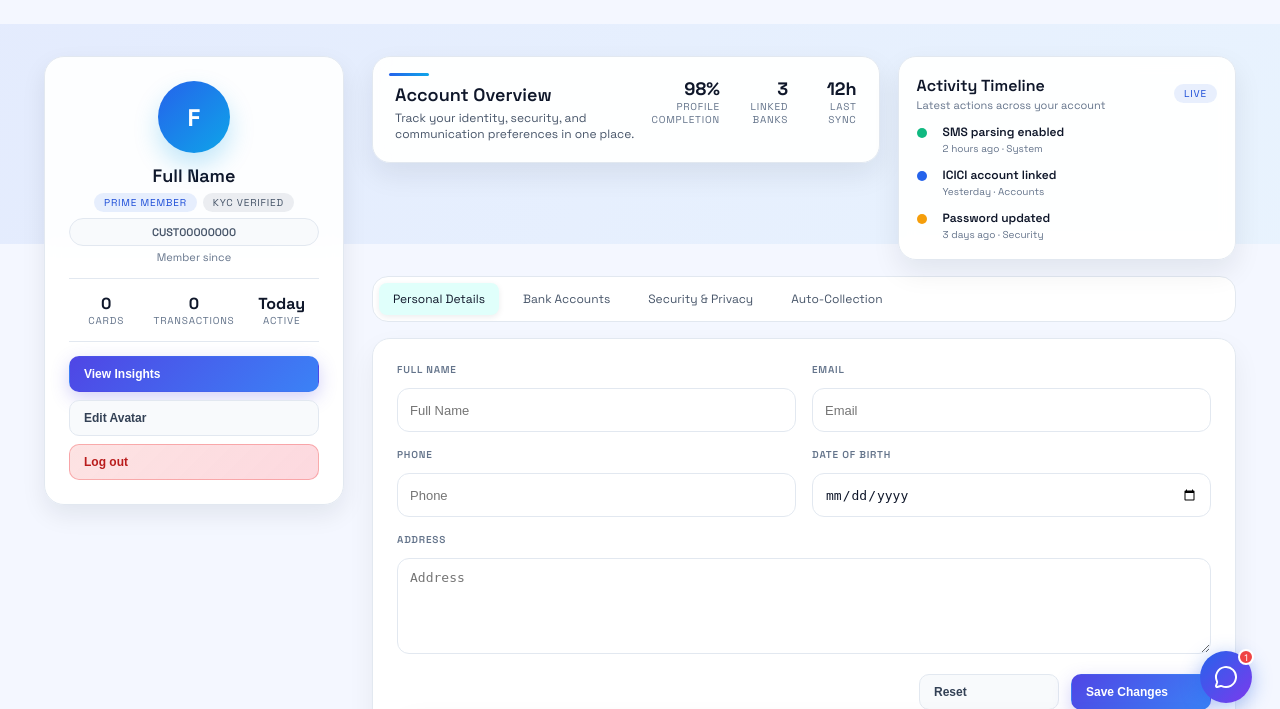
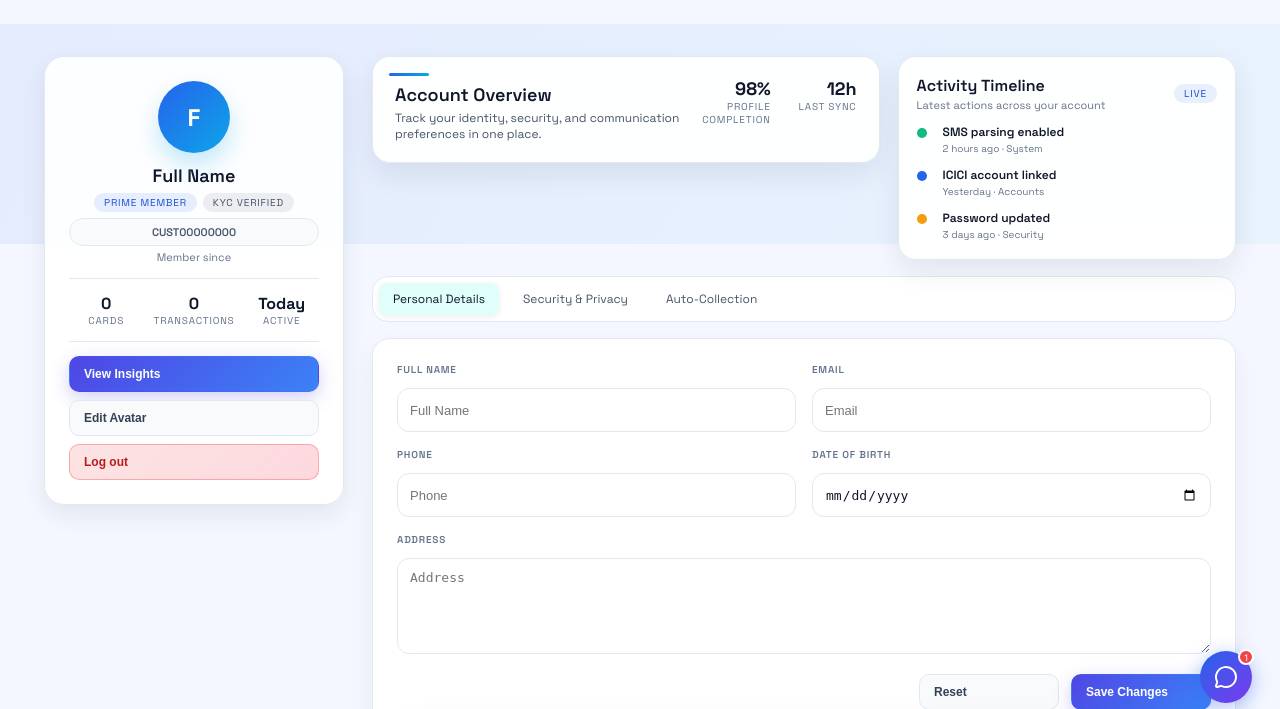
Before and after one commit to sanjith-sanil/FinAdvisor, a FastAPI app: page /profile in a window 1280 px wide. Shown: the part 69-778 px from the top of the page. Run offline with FastAPI, Linux system fonts and the light colour scheme; data that the repository does not hold is empty; parts of the project's set-up code (start-up, migrations or seed data) failed here and were passed over.

Commit message:
Remove Bank Accounts tab and metrics from profile page

```diff
--- a/static/js/profile.js
+++ b/static/js/profile.js
@@ -1,6 +1,5 @@
 const tabs = {
 	personal: document.getElementById("personalTab"),
-	accounts: document.getElementById("accountsTab"),
 	security: document.getElementById("securityTab"),
 	"auto-collection": document.getElementById("autoCollectionTab"),
 };
@@ -553,68 +552,6 @@ document.getElementById("profileForm")?.addEventListener("submit", async (e) =>
 	}
 });
 
-async function loadBankAccounts() {
-	const userId = getUserId();
-	const container = document.getElementById("bankAccounts");
-	if (!container) return;
-
-	try {
-		const accounts = await apiFetch(`/api/v1/bank-accounts/?user_id=${userId}`);
-
-		if (accounts.length === 0) {
-			container.innerHTML = `
-				<div style="text-align: center; padding: 24px; color: #64748B; font-size: 13px;">
-					No bank accounts linked yet.
-				</div>
-			`;
-			return;
-		}
-
-		container.innerHTML = accounts.map(acc => `
-			<div class="bank-account-item" style="display: flex; justify-content: space-between; align-items: center; padding: 16px; margin-bottom: 12px; border-radius: 12px; border: 1px solid rgba(226, 232, 240, 0.8); background: rgba(255, 255, 255, 0.4); backdrop-filter: blur(10px);">
-				<div style="display: flex; align-items: center; gap: 14px;">
-					<div style="width: 42px; height: 42px; background: rgba(59, 130, 246, 0.1); border-radius: 12px; display: flex; align-items: center; justify-content: center; color: #2563eb;">
-						<i data-lucide="landmark" style="width: 20px; height: 20px;"></i>
-					</div>
-					<div>
-						<div style="font-weight: 700; color: #1e293b; font-size: 14px;">${acc.bank_name}</div>
-						<div style="font-size: 12px; color: #64748b; margin-top: 2px;">
-							${acc.account_type ? acc.account_type.toUpperCase() : "SAVINGS"} · •••• ${acc.account_number_last4 || "0000"}
-						</div>
-					</div>
-				</div>
-				<div style="display: flex; align-items: center; gap: 20px;">
-					<div style="text-align: right;">
-						<div style="font-weight: 700; color: #0f172a; font-size: 15px;">Rs ${Number(acc.current_balance || 0).toLocaleString("en-IN", { minimumFractionDigits: 2 })}</div>
-						<div style="font-size: 10px; color: #94a3b8; font-weight: 600; text-transform: uppercase; margin-top: 1px;">Balance</div>
-					</div>
-					<button class="icon-btn delete-account-btn" data-account-id="${acc.id}" type="button" aria-label="Delete bank account" title="Delete bank account" style="color: #ef4444; border: 1px solid rgba(239, 68, 68, 0.2); padding: 8px; border-radius: 10px; background: rgba(239, 68, 68, 0.05); cursor: pointer; display: flex; align-items: center; justify-content: center;">
-						<i data-lucide="trash-2" style="width: 16px; height: 16px;"></i>
-					</button>
-				</div>
-			</div>
-		`).join("");
-
-		container.querySelectorAll(".delete-account-btn").forEach(btn => {
-			btn.addEventListener("click", async () => {
-				const accountId = btn.dataset.accountId;
-				if (confirm("Are you sure you want to unlink this bank account?")) {
-					try {
-						await apiFetch(`/api/v1/bank-accounts/${accountId}`, { method: "DELETE" });
-						showToast("Bank account unlinked successfully", "success");
-						loadBankAccounts();
-					} catch (err) {
-						showToast(err.message || "Failed to unlink account", "error");
-					}
-				}
-			});
-		});
-
-		if (window.lucide) lucide.createIcons();
-	} catch (err) {
-		console.error("Failed to load bank accounts:", err);
-	}
-}
 
 function initSecurityHandlers() {
 	const userId = getUserId();
@@ -687,7 +624,6 @@ if (document.getElementById("autoCollectionTab")) {
 	loadSmsSetup();
 	loadBankDomains();
 	loadPersonalDetails();
-	loadBankAccounts();
 	initSecurityHandlers();
 }
 
--- a/templates/profile.html
+++ b/templates/profile.html
@@ -45,14 +45,10 @@
             <div class="profile-hero-title">Account Overview</div>
             <div class="profile-hero-sub">Track your identity, security, and communication preferences in one place.</div>
           </div>
-          <div class="profile-hero-metrics">
+          <div class="profile-hero-metrics" style="grid-template-columns: repeat(2, 1fr);">
             <div>
               <div class="profile-hero-value">98%</div>
               <div class="profile-hero-label">Profile completion</div>
-            </div>
-            <div>
-              <div class="profile-hero-value">3</div>
-              <div class="profile-hero-label">Linked banks</div>
             </div>
             <div>
               <div class="profile-hero-value">12h</div>
@@ -97,7 +93,6 @@
 
       <div class="profile-tabs">
         <div class="profile-tab active" data-tab="personal">Personal Details</div>
-        <div class="profile-tab" data-tab="accounts">Bank Accounts</div>
         <div class="profile-tab" data-tab="security">Security & Privacy</div>
         <div class="profile-tab" data-tab="auto-collection">Auto-Collection</div>
       </div>
@@ -132,12 +127,6 @@
           </form>
         </div>
 
-        <div id="accountsTab" class="profile-tab-panel">
-          <div class="profile-row">
-            <div class="section-title">Bank Accounts</div>
-          </div>
-          <div id="bankAccounts" class="profile-list"></div>
-        </div>
 
         <div id="securityTab" class="profile-tab-panel">
           <div class="glass-card profile-nested profile-nested-spacing">
```
